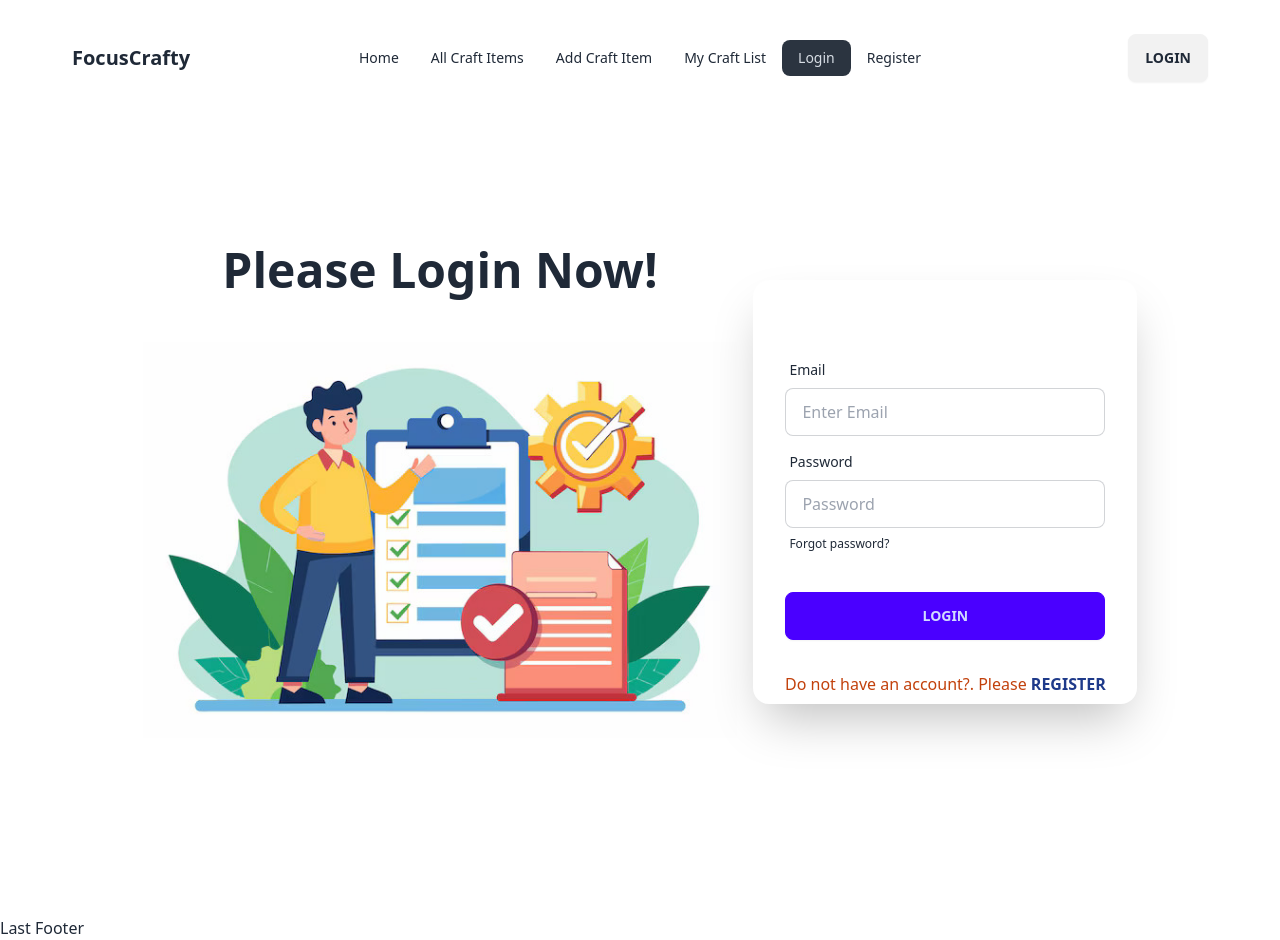
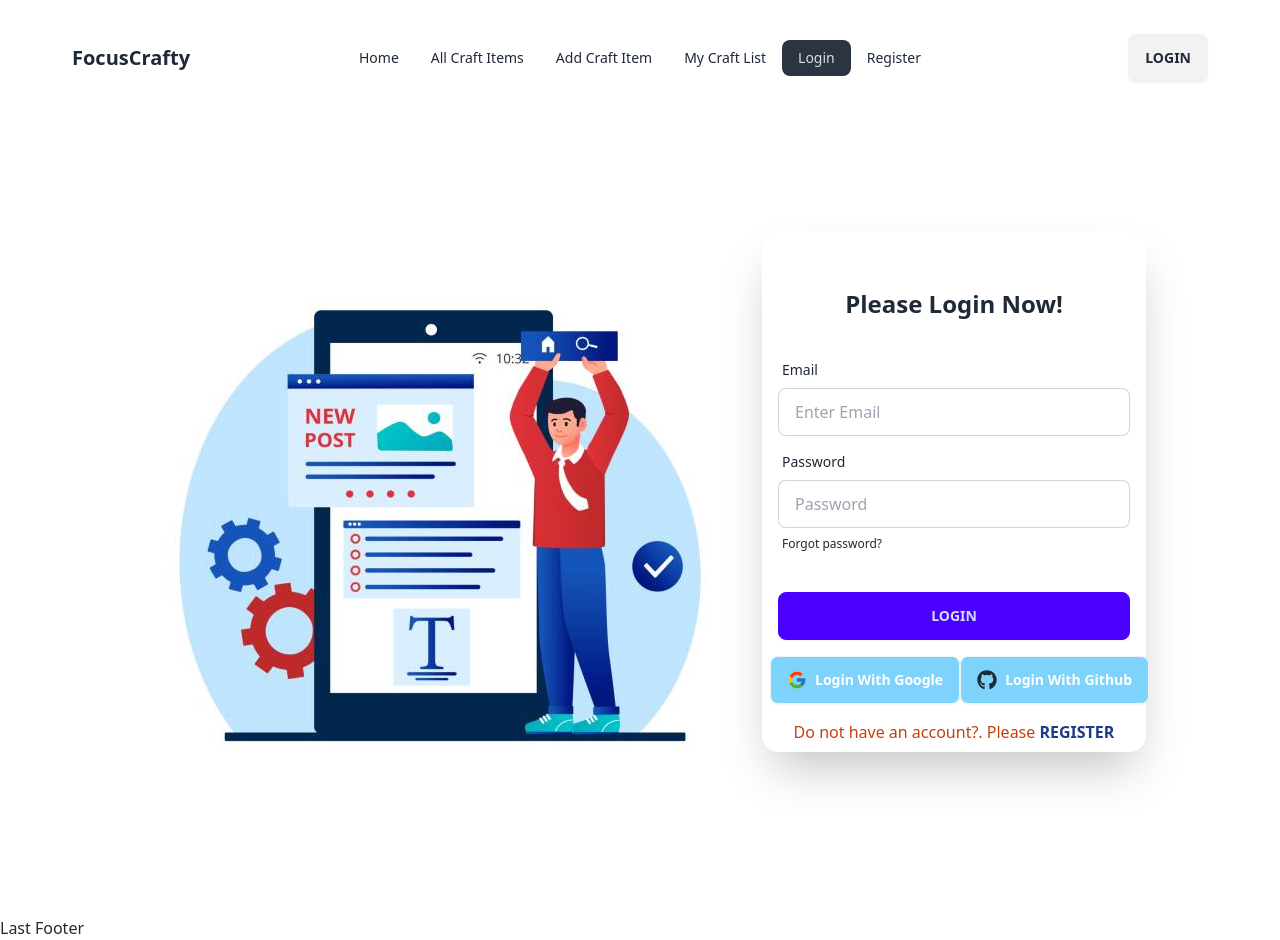
Before and after one commit to Yasmin17-23/Focus-crafty-client, a React (Vite) app: page /login in a window 1280 px wide. Built offline with nearby package versions, Linux system fonts and the light colour scheme; no server answers.

Commit message:
google and github created for login

```diff
--- a/package.json
+++ b/package.json
@@ -16,6 +16,7 @@
     "react": "^18.3.1",
     "react-dom": "^18.3.1",
     "react-hook-form": "^7.53.0",
+    "react-icons": "^5.3.0",
     "react-router-dom": "^6.26.2",
     "react-toastify": "^10.0.5",
     "sort-by": "^1.2.0"
--- a/src/Providers/AuthProvider.jsx
+++ b/src/Providers/AuthProvider.jsx
@@ -1,9 +1,12 @@
 import { createContext, useEffect, useState } from "react";
-import { createUserWithEmailAndPassword, getAuth, onAuthStateChanged, signInWithEmailAndPassword } from "firebase/auth";
+import { createUserWithEmailAndPassword, getAuth, GithubAuthProvider, GoogleAuthProvider, onAuthStateChanged, signInWithEmailAndPassword, signInWithPopup } from "firebase/auth";
 import app from "../firebase/firebase.config"
 
 const auth = getAuth(app);
 export const AuthContext = createContext(null);
+
+const googleProvider = new GoogleAuthProvider();
+const githubProvider = new GithubAuthProvider();
 
 const AuthProvider = ({children}) => {
     const [user, setUser] = useState(null);
@@ -16,6 +19,13 @@ const AuthProvider = ({children}) => {
         return signInWithEmailAndPassword(auth, email, password);
     }
 
+    const googleLogin = () => {
+        return signInWithPopup(auth, googleProvider);
+    }
+
+    const githubLogin = () => {
+        return signInWithPopup(auth, githubProvider);
+    }
     useEffect(() => {
        const unSubscribe = onAuthStateChanged(auth, (currentUser) => {
             if(currentUser){
@@ -31,7 +41,9 @@ const AuthProvider = ({children}) => {
     const allInfos = {
         user,
         createUser,
-        signInUser
+        signInUser,
+        googleLogin,
+        githubLogin
     }
     return (
         <AuthContext.Provider value={allInfos}>
--- /dev/null
+++ b/src/components/SocialMedia/SocialMedia.jsx
@@ -0,0 +1,36 @@
+import { FcGoogle } from "react-icons/fc";
+import { FaGithub } from "react-icons/fa";
+import { useContext } from "react";
+import { AuthContext } from "../../Providers/AuthProvider";
+import { toast } from "react-toastify";
+
+const SocialMedia = () => {
+    const {  googleLogin,  githubLogin } = useContext(AuthContext);
+
+    const handleSocialLogin = socialLogin => {
+        socialLogin()
+        .then(result => {
+            console.log(result.user);
+            toast.success('User Logged In Successfully');
+        })
+        //.catch(error => {
+           // console.error(error);
+        //})
+    }
+    return (
+        <div className='md:flex pb-4 pl-2'>
+            <button onClick={() => handleSocialLogin(googleLogin)}
+            className="btn bg-sky-300">
+                <FcGoogle className='text-xl' />
+                <p className='text-white'> Login With Google</p>
+            </button>
+            <button onClick={() => handleSocialLogin(githubLogin)}
+            className="btn bg-sky-300">
+                <FaGithub className='text-xl' />
+                <p className='text-white'>Login With Github</p>
+            </button>
+        </div>
+    );
+};
+
+export default SocialMedia;
--- a/src/pages/Login/Login.jsx
+++ b/src/pages/Login/Login.jsx
@@ -1,12 +1,13 @@
 import { useForm } from 'react-hook-form';
-import registerImg from '../../assets/registerImg.jpg';
+import loginImg from '../../assets/loginImg.jpg';
 import { useContext } from 'react';
 import { AuthContext } from '../../Providers/AuthProvider';
 import { Link } from 'react-router-dom';
 import { toast } from 'react-toastify';
+import SocialMedia from '../../components/SocialMedia/SocialMedia';
 
 const Login = () => {
-    const { signInUser } = useContext(AuthContext);
+    const { signInUser,  googleLogin } = useContext(AuthContext);
 
     const { register, handleSubmit, watch, formState: { errors } } = useForm()
 
@@ -28,12 +29,12 @@ const Login = () => {
             <div className="hero-content flex-col md:flex-row">
 
                 <div className="text-center lg:text-left">
-                    <h1 className="text-5xl font-bold text-center mb-6">Please Login Now!</h1>
-                    <img src={registerImg} alt="" className="mt-12" />
+
+                    <img src={loginImg} alt="" className="mt-12" />
                 </div>
                 <div className="card bg-base-100 w-full max-w-sm shrink-0 shadow-2xl">
-                    <form onSubmit={handleSubmit(onSubmit)} className="card-body mt-10">
-
+                    <form onSubmit={handleSubmit(onSubmit)} className="card-body mt-10 p-4">
+                    <h1 className="text-2xl font-bold text-center mb-6">Please Login Now!</h1>
                         <div className="form-control">
                             <label className="label">
                                 <span className="label-text">Email</span>
@@ -58,6 +59,7 @@ const Login = () => {
                             <button className="btn btn-primary">LOGIN</button>
                         </div>
                     </form>
+                    <SocialMedia></SocialMedia>
                     <div className='mx-4 text-center mb-2'>
                         <p className='text-orange-700'>Do not have an account?. Please <Link to="/register"
                             className='text-blue-900 text-md font-semibold'>REGISTER</Link></p>
```
Also changed, not shown: src/assets/loginImg.jpg (added), 1 other file (tests, documents, lock files or other folders).
